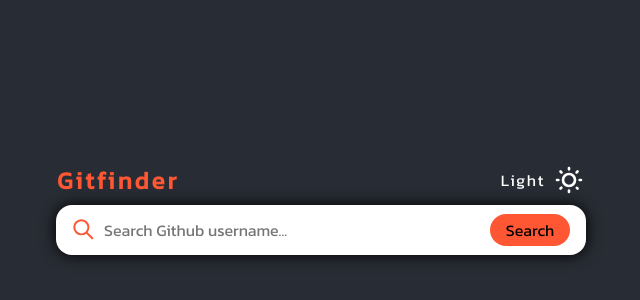
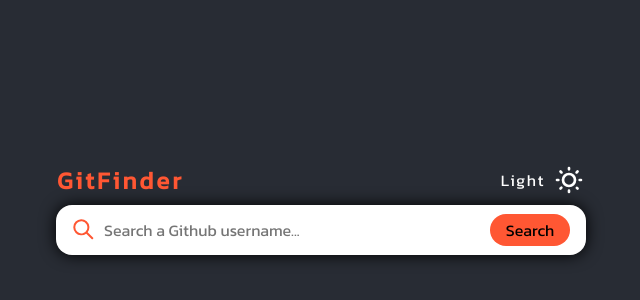
Before and after one commit to BlazingIsFire/GitFinder, a React (Create React App) app: page / in a window 1280 px wide. Shown: the part 164-464 px from the top of the page, without its empty margins (319-959 px from the left). Built offline with nearby package versions, Linux system fonts and the light colour scheme.

Commit message:
Added Error handling for no user found.

```diff
--- a/src/App.js
+++ b/src/App.js
@@ -13,6 +13,7 @@ function App() {
   // all useStates
   const [theme, setTheme] = useState('dark');
   const [userData, setUserData] = useState(null);
+  const [searchError, setSearchError] = useState();
 
   // all functions
 
@@ -21,8 +22,11 @@ function App() {
     e.preventDefault();
     try{
       const res = await axios.get(`https://api.github.com/users/${usernameRef.current.value}`);
+      setSearchError();
       return setUserData(res.data);
     } catch (err){
+      setUserData(null);
+      setSearchError('User does not exist.');
       return console.log(err);
     }
   }
@@ -40,7 +44,7 @@ function App() {
     <>
     <div className="app-container flex-center-all flex-column" id={theme}>
       <div className="app-header flex flex-row">
-        <h2>Gitfinder</h2>
+        <h2>GitFinder</h2>
         <span className={`${theme === 'dark' ? 'sun-theme-label flex flex-align-center' : 'display-none'}`}>
           Light <SunSVG id="sun-svg" className="pointer" onClick={handleThemeChange}/>
         </span>
@@ -51,10 +55,11 @@ function App() {
       <div className="flex-center-all">
         <form className="app-search flex" onSubmit={handleSearch}>
           <SearchSVG id="search-svg"/>
-          <input ref={usernameRef} id='github-search' type='text' placeholder="Search Github username..."/>
+          <input ref={usernameRef} id='github-search' type='text' placeholder="Search a Github username..." required/>
           <input id='github-search-submit' type='submit' value='Search' className="pointer"/>
         </form>
       </div>
+      {searchError ? <label id='user-error-label'>{searchError}</label> : ''}
       {userData ? <ProfileBoard data={userData}/> : ''}
     </div>
     </>
```
